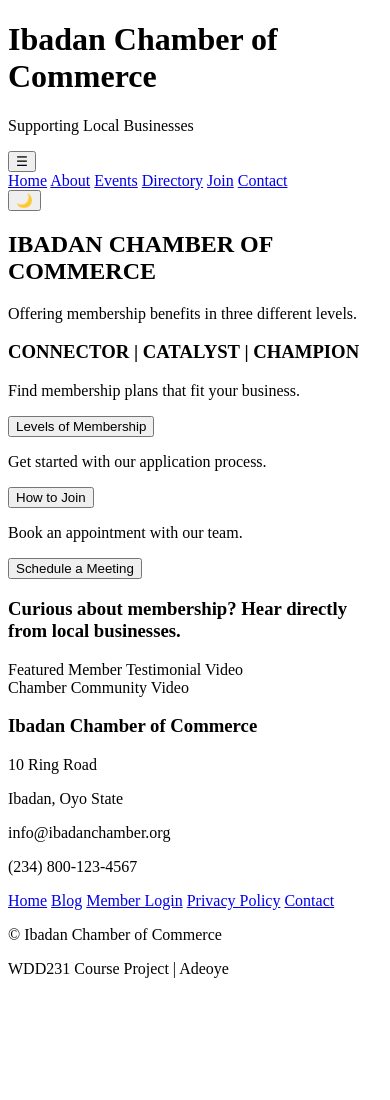
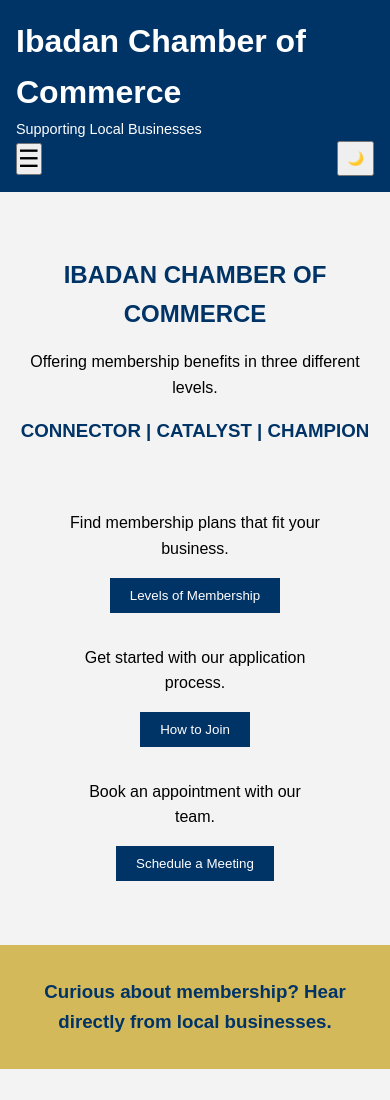
Before and after one commit to Shugar-ban/wdd231, a plain HTML site: page commerce.html in a window 390 px wide. Shown: the top 1100 px of the page. Before the commit the page ends 994 px from the top, so only its background shows below. Drawn offline with Linux system fonts and the light colour scheme.

Commit message:
Updated commerce website

```diff
--- a/commerce.html
+++ b/commerce.html
@@ -1,14 +1,16 @@
 <!DOCTYPE html>
 <html lang="en">
+
 <head>
     <meta charset="UTF-8">
     <meta name="viewport" content="width=device-width, initial-scale=1.0">
     <title>Ibadan Chamber of Commerce</title>
 
-    <link rel="stylesheet" href="styles.css">
+    <link rel="stylesheet" href="styles/commerce.css">
 
-    <script defer src="script.js"></script>
+    <script defer src="scripts/commerce.js"></script>
 </head>
+
 <body>
 
     <header>
@@ -143,4 +145,5 @@
     </footer>
 
 </body>
+
 </html>
--- /dev/null
+++ b/normalise.css
@@ -0,0 +1,349 @@
+/*! normalize.css v8.0.1 | MIT License | github.com/necolas/normalize.css */
+
+/* Document
+   ========================================================================== */
+
+/**
+ * 1. Correct the line height in all browsers.
+ * 2. Prevent adjustments of font size after orientation changes in iOS.
+ */
+
+html {
+  line-height: 1.15; /* 1 */
+  -webkit-text-size-adjust: 100%; /* 2 */
+}
+
+/* Sections
+   ========================================================================== */
+
+/**
+ * Remove the margin in all browsers.
+ */
+
+body {
+  margin: 0;
+}
+
+/**
+ * Render the `main` element consistently in IE.
+ */
+
+main {
+  display: block;
+}
+
+/**
+ * Correct the font size and margin on `h1` elements within `section` and
+ * `article` contexts in Chrome, Firefox, and Safari.
+ */
+
+h1 {
+  font-size: 2em;
+  margin: 0.67em 0;
+}
+
+/* Grouping content
+   ========================================================================== */
+
+/**
+ * 1. Add the correct box sizing in Firefox.
+ * 2. Show the overflow in Edge and IE.
+ */
+
+hr {
+  box-sizing: content-box; /* 1 */
+  height: 0; /* 1 */
+  overflow: visible; /* 2 */
+}
+
+/**
+ * 1. Correct the inheritance and scaling of font size in all browsers.
+ * 2. Correct the odd `em` font sizing in all browsers.
+ */
+
+pre {
+  font-family: monospace, monospace; /* 1 */
+  font-size: 1em; /* 2 */
+}
+
+/* Text-level semantics
+   ========================================================================== */
+
+/**
+ * Remove the gray background on active links in IE 10.
+ */
+
+a {
+  background-color: transparent;
+}
+
+/**
+ * 1. Remove the bottom border in Chrome 57-
+ * 2. Add the correct text decoration in Chrome, Edge, IE, Opera, and Safari.
+ */
+
+abbr[title] {
+  border-bottom: none; /* 1 */
+  text-decoration: underline; /* 2 */
+  text-decoration: underline dotted; /* 2 */
+}
+
+/**
+ * Add the correct font weight in Chrome, Edge, and Safari.
+ */
+
+b,
+strong {
+  font-weight: bolder;
+}
+
+/**
+ * 1. Correct the inheritance and scaling of font size in all browsers.
+ * 2. Correct the odd `em` font sizing in all browsers.
+ */
+
+code,
+kbd,
+samp {
+  font-family: monospace, monospace; /* 1 */
+  font-size: 1em; /* 2 */
+}
+
+/**
+ * Add the correct font size in all browsers.
+ */
+
+small {
+  font-size: 80%;
+}
+
+/**
+ * Prevent `sub` and `sup` elements from affecting the line height in
+ * all browsers.
+ */
+
+sub,
+sup {
+  font-size: 75%;
+  line-height: 0;
+  position: relative;
+  vertical-align: baseline;
+}
+
+sub {
+  bottom: -0.25em;
+}
+
+sup {
+  top: -0.5em;
+}
+
+/* Embedded content
+   ========================================================================== */
+
+/**
+ * Remove the border on images inside links in IE 10.
+ */
+
+img {
+  border-style: none;
+}
+
+/* Forms
+   ========================================================================== */
+
+/**
+ * 1. Change the font styles in all browsers.
+ * 2. Remove the margin in Firefox and Safari.
+ */
+
+button,
+input,
+optgroup,
+select,
+textarea {
+  font-family: inherit; /* 1 */
+  font-size: 100%; /* 1 */
+  line-height: 1.15; /* 1 */
+  margin: 0; /* 2 */
+}
+
+/**
+ * Show the overflow in IE.
+ * 1. Show the overflow in Edge.
+ */
+
+button,
+input { /* 1 */
+  overflow: visible;
+}
+
+/**
+ * Remove the inheritance of text transform in Edge, Firefox, and IE.
+ * 1. Remove the inheritance of text transform in Firefox.
+ */
+
+button,
+select { /* 1 */
+  text-transform: none;
+}
+
+/**
+ * Correct the inability to style clickable types in iOS and Safari.
+ */
+
+button,
+[type="button"],
+[type="reset"],
+[type="submit"] {
+  -webkit-appearance: button;
+}
+
+/**
+ * Remove the inner border and padding in Firefox.
+ */
+
+button::-moz-focus-inner,
+[type="button"]::-moz-focus-inner,
+[type="reset"]::-moz-focus-inner,
+[type="submit"]::-moz-focus-inner {
+  border-style: none;
+  padding: 0;
+}
+
+/**
+ * Restore the focus styles unset by the previous rule.
+ */
+
+button:-moz-focusring,
+[type="button"]:-moz-focusring,
+[type="reset"]:-moz-focusring,
+[type="submit"]:-moz-focusring {
+  outline: 1px dotted ButtonText;
+}
+
+/**
+ * Correct the padding in Firefox.
+ */
+
+fieldset {
+  padding: 0.35em 0.75em 0.625em;
+}
+
+/**
+ * 1. Correct the text wrapping in Edge and IE.
+ * 2. Correct the color inheritance from `fieldset` elements in IE.
+ * 3. Remove the padding so developers are not caught out when they zero out
+ *    `fieldset` elements in all browsers.
+ */
+
+legend {
+  box-sizing: border-box; /* 1 */
+  color: inherit; /* 2 */
+  display: table; /* 1 */
+  max-width: 100%; /* 1 */
+  padding: 0; /* 3 */
+  white-space: normal; /* 1 */
+}
+
+/**
+ * Add the correct vertical alignment in Chrome, Firefox, and Opera.
+ */
+
+progress {
+  vertical-align: baseline;
+}
+
+/**
+ * Remove the default vertical scrollbar in IE 10+.
+ */
+
+textarea {
+  overflow: auto;
+}
+
+/**
+ * 1. Add the correct box sizing in IE 10.
+ * 2. Remove the padding in IE 10.
+ */
+
+[type="checkbox"],
+[type="radio"] {
+  box-sizing: border-box; /* 1 */
+  padding: 0; /* 2 */
+}
+
+/**
+ * Correct the cursor style of increment and decrement buttons in Chrome.
+ */
+
+[type="number"]::-webkit-inner-spin-button,
+[type="number"]::-webkit-outer-spin-button {
+  height: auto;
+}
+
+/**
+ * 1. Correct the odd appearance in Chrome and Safari.
+ * 2. Correct the outline style in Safari.
+ */
+
+[type="search"] {
+  -webkit-appearance: textfield; /* 1 */
+  outline-offset: -2px; /* 2 */
+}
+
+/**
+ * Remove the inner padding in Chrome and Safari on macOS.
+ */
+
+[type="search"]::-webkit-search-decoration {
+  -webkit-appearance: none;
+}
+
+/**
+ * 1. Correct the inability to style clickable types in iOS and Safari.
+ * 2. Change font properties to `inherit` in Safari.
+ */
+
+::-webkit-file-upload-button {
+  -webkit-appearance: button; /* 1 */
+  font: inherit; /* 2 */
+}
+
+/* Interactive
+   ========================================================================== */
+
+/*
+ * Add the correct display in Edge, IE 10+, and Firefox.
+ */
+
+details {
+  display: block;
+}
+
+/*
+ * Add the correct display in all browsers.
+ */
+
+summary {
+  display: list-item;
+}
+
+/* Misc
+   ========================================================================== */
+
+/**
+ * Add the correct display in IE 10+.
+ */
+
+template {
+  display: none;
+}
+
+/**
+ * Add the correct display in IE 10.
+ */
+
+[hidden] {
+  display: none;
+}
--- /dev/null
+++ b/scripts/commerce.js
@@ -0,0 +1,34 @@
+// current year
+
+document.querySelector("#year").textContent =
+new Date().getFullYear();
+
+// last modified date
+
+document.querySelector("#lastModified").textContent =
+`Last Modified: ${document.lastModified}`;
+
+// hamburger menu
+
+const menuButton =
+document.querySelector("#menuBtn");
+
+const navigation =
+document.querySelector("#navigation");
+
+menuButton.addEventListener("click", () => {
+
+    navigation.classList.toggle("open");
+
+});
+
+// dark mode
+
+const darkButton =
+document.querySelector("#darkMode");
+
+darkButton.addEventListener("click", () => {
+
+    document.body.classList.toggle("dark");
+
+});
--- /dev/null
+++ b/styles/commerce.css
@@ -0,0 +1,222 @@
+*{
+    margin:0;
+    padding:0;
+    box-sizing:border-box;
+}
+
+body{
+    font-family:Arial, sans-serif;
+    line-height:1.6;
+    background:#f3f3f3;
+}
+
+/* HEADER */
+
+header{
+    background:#003366;
+    color:white;
+
+    padding:1rem;
+
+    display:flex;
+    justify-content:space-between;
+    align-items:center;
+}
+
+.logo p{
+    font-size:.9rem;
+}
+
+nav{
+    display:flex;
+    gap:1rem;
+}
+
+nav a{
+    color:white;
+    text-decoration:none;
+}
+
+nav a:hover{
+    color:gold;
+}
+
+#menuBtn{
+    display:none;
+}
+
+#darkMode{
+    padding:.5rem;
+    cursor:pointer;
+}
+
+/* HERO */
+
+.hero{
+    text-align:center;
+    padding:4rem 1rem;
+}
+
+.hero h2{
+    color:#003366;
+    margin-bottom:1rem;
+}
+
+.hero h3{
+    color:#003366;
+    margin:1rem 0;
+}
+
+.hero-buttons{
+    margin-top:4rem;
+
+    display:flex;
+    justify-content:center;
+    gap:2rem;
+    flex-wrap:wrap;
+}
+
+.hero-buttons div{
+    max-width:250px;
+}
+
+.hero button{
+    margin-top:1rem;
+    padding:10px 20px;
+
+    border:none;
+    background:#003366;
+    color:white;
+    cursor:pointer;
+}
+
+/* BANNER */
+
+.banner{
+    background:#d4b95b;
+    text-align:center;
+    padding:2rem;
+    color:#003366;
+}
+
+/* VIDEOS */
+
+.videos{
+    max-width:1000px;
+    margin:auto;
+    padding:3rem 1rem;
+}
+
+.video-placeholder{
+    background:black;
+    color:white;
+
+    height:450px;
+
+    display:flex;
+    justify-content:center;
+    align-items:center;
+
+    margin-bottom:20px;
+}
+
+/* FOOTER */
+
+footer{
+    background:#003366;
+    color:white;
+}
+
+.footer-top{
+    display:flex;
+    justify-content:space-between;
+    padding:2rem;
+    flex-wrap:wrap;
+}
+
+.footer-links{
+    display:flex;
+    gap:1rem;
+    flex-wrap:wrap;
+}
+
+.footer-links a{
+    color:white;
+    text-decoration:none;
+}
+
+.footer-links a:hover{
+    color:gold;
+}
+
+.footer-bottom{
+    text-align:center;
+    border-top:1px solid rgba(255,255,255,.3);
+    padding:1rem;
+}
+
+.footer-bottom p{
+    margin:.5rem;
+}
+
+/* DARK MODE */
+
+.dark{
+    background:#121212;
+    color:white;
+}
+
+.dark .hero h2,
+.dark .hero h3{
+    color:white;
+}
+
+.dark .banner{
+    background:#222;
+    color:white;
+}
+
+/* MOBILE */
+
+@media (max-width:768px){
+
+    #menuBtn{
+        display:block;
+        font-size:1.5rem;
+    }
+
+    nav{
+        display:none;
+        flex-direction:column;
+
+        width:100%;
+        margin-top:1rem;
+    }
+
+    nav.open{
+        display:flex;
+    }
+
+    header{
+        flex-wrap:wrap;
+    }
+
+    .hero-buttons{
+        flex-direction:column;
+        align-items:center;
+    }
+
+    .footer-top{
+        flex-direction:column;
+        text-align:center;
+        gap:2rem;
+    }
+
+    .footer-links{
+        justify-content:center;
+    }
+
+    .video-placeholder{
+        height:250px;
+    }
+}
```
Lines whose indentation alone changed are shown as unchanged.
